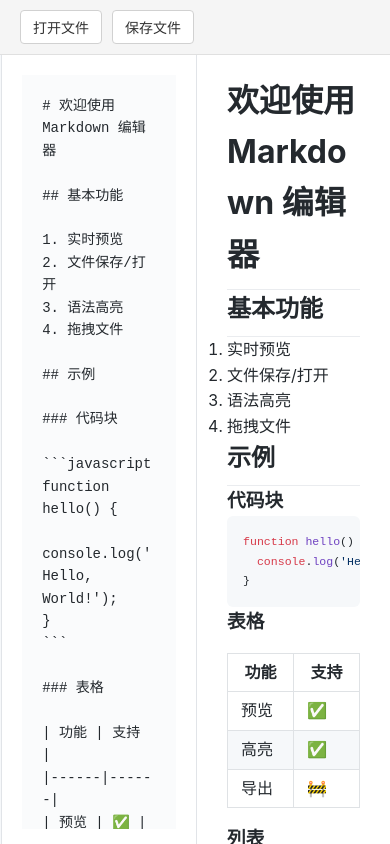
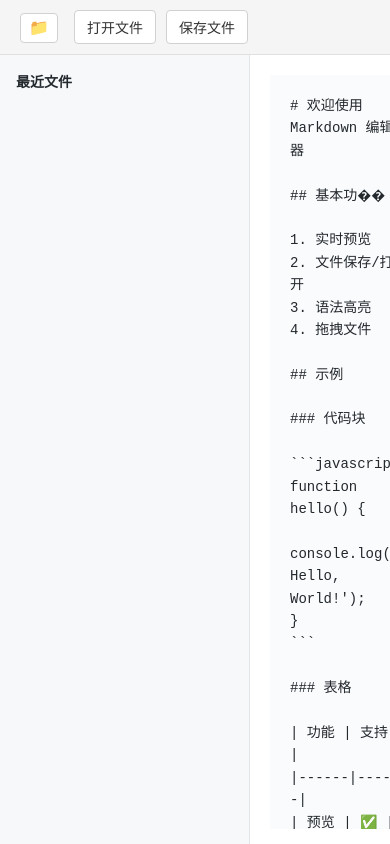
Before and after one commit to Ecluna/Lumen, a Vue app: page / in a window 390 px wide. Built offline with nearby package versions, Linux system fonts and the light colour scheme.

Commit message:
✨ feat: add file manager toggle
- Add toggle button for file manager sidebar
- Save user preference in localStorage
- Add smooth transition animations
- Improve toolbar button styling
- Add responsive layout for editor

```diff
--- a/src/App.vue
+++ b/src/App.vue
@@ -1,6 +1,9 @@
 <template>
   <div class="app-container">
     <div class="toolbar">
+      <button class="toolbar-button" @click="toggleFileManager">
+        <span class="icon">📁</span>
+      </button>
       <button class="toolbar-button" @click="openFile">打开文件</button>
       <button class="toolbar-button" @click="saveFile">保存文件</button>
       <span class="file-status" v-if="currentFile">
@@ -14,17 +17,20 @@
         :current-file="currentFile"
         :has-external-changes="hasExternalChanges"
         @file-selected="handleFileSelected"
+        v-show="showFileManager"
+        :class="{ 'file-manager-hidden': !showFileManager }"
       />
       <Editor
         ref="editorRef"
         @content-changed="handleContentChanged"
+        :class="{ 'editor-full': !showFileManager }"
       />
     </div>
   </div>
 </template>
 
 <script setup>
-import { ref, computed } from 'vue'
+import { ref, computed, onMounted } from 'vue'
 import { invoke } from '@tauri-apps/api'
 import { dialog, notification } from '@tauri-apps/api'
 import { basename } from '@tauri-apps/api/path'
@@ -37,6 +43,7 @@ const currentFile = ref(null)
 const hasUnsavedChanges = ref(false)
 const hasExternalChanges = ref(false)
 const currentFileName = ref('')
+const showFileManager = ref(true)
 
 // 处理内容变更
 const handleContentChanged = () => {
@@ -132,6 +139,21 @@ const saveFile = async () => {
     console.error('保存文件失败:', err)
   }
 }
+
+// 切换文件管理器显示
+const toggleFileManager = () => {
+  showFileManager.value = !showFileManager.value
+  // 保存用户偏好
+  localStorage.setItem('showFileManager', showFileManager.value.toString())
+}
+
+// 初始化时读取用户偏好
+onMounted(() => {
+  const savedPreference = localStorage.getItem('showFileManager')
+  if (savedPreference !== null) {
+    showFileManager.value = savedPreference === 'true'
+  }
+})
 </script>
 
 <style>
@@ -213,4 +235,42 @@ body {
 .file-status.has-external-changes {
   color: #f44336;
 }
+
+.icon {
+  font-size: 16px;
+  line-height: 1;
+}
+
+/* 添加过渡动画 */
+.file-manager {
+  transition: transform 0.3s ease, width 0.3s ease;
+}
+
+.file-manager-hidden {
+  transform: translateX(-100%);
+  width: 0;
+  padding: 0;
+  margin: 0;
+  overflow: hidden;
+}
+
+.editor-full {
+  width: 100%;
+}
+
+/* 修改工具栏按钮样式 */
+.toolbar-button:first-child {
+  padding: 6px 8px;
+  margin-right: 16px;
+}
+
+.toolbar-button:first-child:hover {
+  background-color: #e8e8e8;
+}
+
+.toolbar-button:first-child.active {
+  background-color: #0366d6;
+  color: white;
+  border-color: #0366d6;
+}
 </style>
--- a/src/components/Editor.vue
+++ b/src/components/Editor.vue
@@ -42,7 +42,7 @@ const md = new MarkdownIt({
 
 const initialContent = `# 欢迎使用 Markdown 编辑器
 
-## 基本功能
+## 基本功��
 
 1. 实时预览
 2. 文件保存/打开
@@ -125,8 +125,9 @@ defineExpose({
 
 .editor-container {
   display: flex;
-  height: calc(100vh - 50px); /* 减去工具栏高度 */
+  height: calc(100vh - 50px);
   width: 100%;
+  transition: width 0.3s ease;
 }
 
 .editor-wrapper,
@@ -134,6 +135,7 @@ defineExpose({
   width: 50%;
   padding: 20px;
   overflow-y: auto;
+  transition: width 0.3s ease;
 }
 
 .markdown-input {
--- a/src/components/FileManager.vue
+++ b/src/components/FileManager.vue
@@ -121,10 +121,12 @@ onUnmounted(() => {
 <style scoped>
 .file-manager {
   width: 250px;
+  min-width: 250px;
   border-right: 1px solid #e1e4e8;
   background-color: #f6f8fa;
   height: 100%;
   overflow-y: auto;
+  transition: all 0.3s ease;
 }
 
 .recent-files {
```
